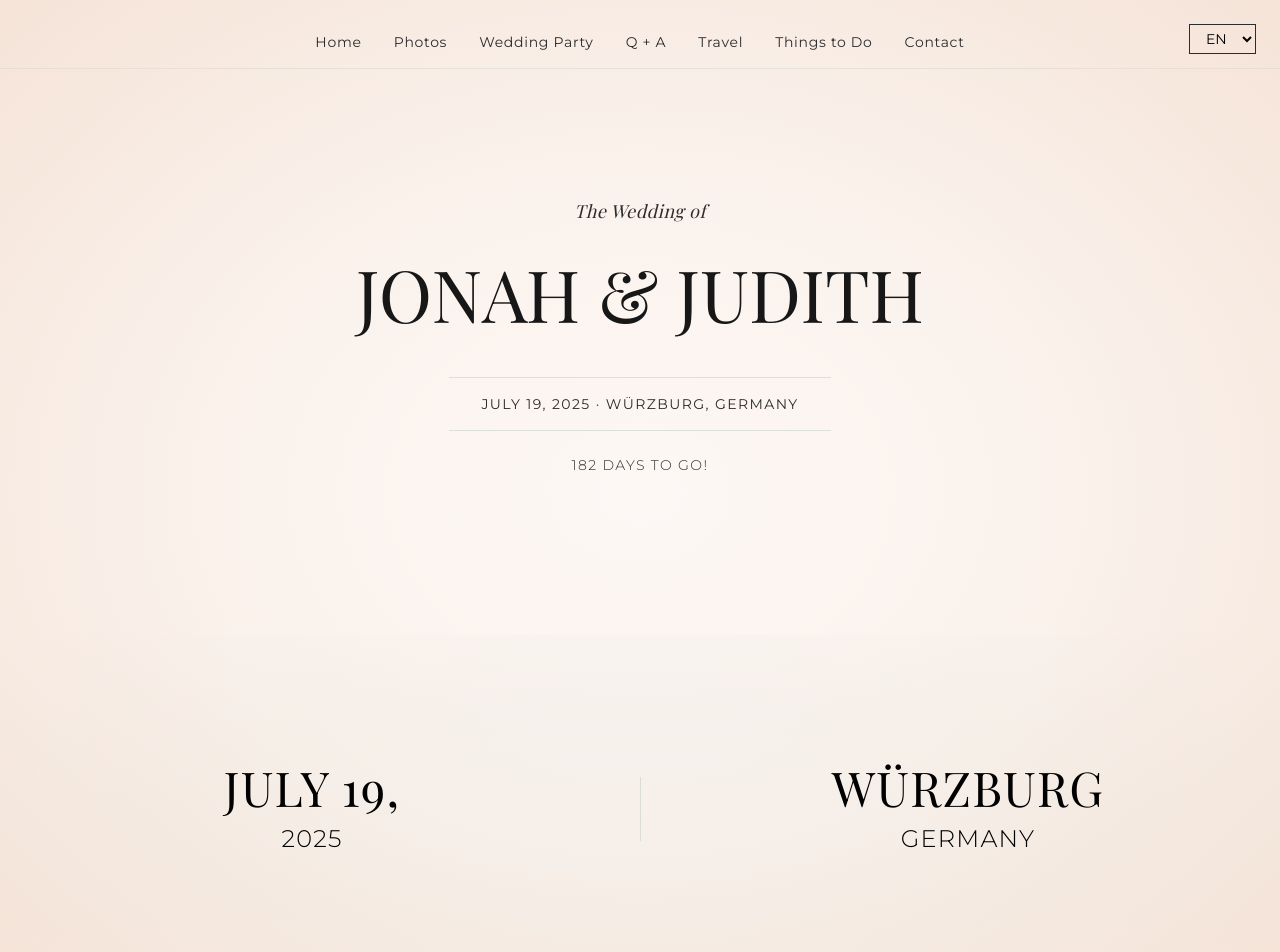
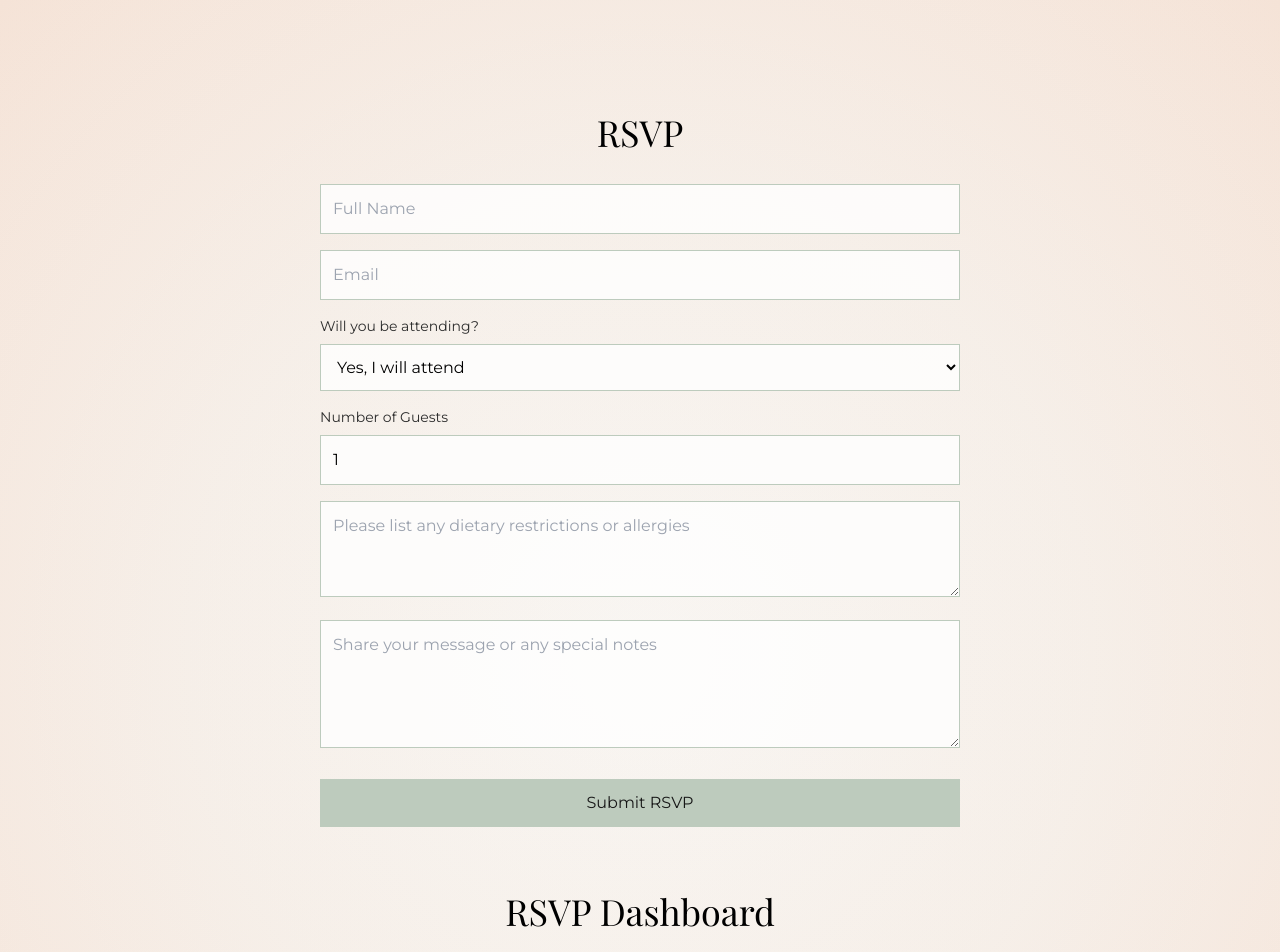
Before and after one commit to Jonesman-hub/wedding-website, a React (Vite) app: page / in a window 1280 px wide. Shown: the top 952 px of the page. Built offline with nearby package versions, Linux system fonts and the light colour scheme; a web font is replaced by a local one.

Commit message:
Update App.jsx with RSVP Form

```diff
--- a/src/App.jsx
+++ b/src/App.jsx
@@ -1,4 +1,5 @@
 import React, { useState } from 'react';
+import { RSVPForm, RSVPDashboard } from './components/RSVPForm';
 
 const translations = {
   en: {
@@ -9,14 +10,10 @@ const translations = {
       qa: "Q + A",
       travel: "Travel",
       todo: "Things to Do",
+      rsvp: "RSVP",  // Added RSVP nav item
       contact: "Contact"
     },
-    hero: {
-      title: "The Wedding of",
-      names: "JONAH & JUDITH",
-      location: "WÜRZBURG, GERMANY",
-      countdown: "DAYS TO GO!"
-    }
+    // ... rest of your existing translations
   },
   de: {
     nav: {
@@ -26,91 +23,38 @@ const translations = {
       qa: "F + A",
       travel: "Anreise",
       todo: "Aktivitäten",
+      rsvp: "RSVP",  // Added RSVP nav item
       contact: "Kontakt"
     },
-    hero: {
-      title: "Die Hochzeit von",
-      names: "JONAH & JUDITH",
-      location: "WÜRZBURG, DEUTSCHLAND",
-      countdown: "TAGE BIS ZUR HOCHZEIT!"
-    }
+    // ... rest of your existing translations
   }
 };
 
 function App() {
   const [currentLang, setCurrentLang] = useState('en');
+  const [rsvpList, setRsvpList] = useState([]);
   const t = translations[currentLang];
 
   const weddingDate = new Date('2025-07-19');
   const today = new Date();
   const daysUntil = Math.ceil((weddingDate - today) / (1000 * 60 * 60 * 24));
 
+  const handleRSVPSubmit = (formData) => {
+    setRsvpList(prev => [...prev, formData]);
+    // Here you would typically also send the data to a backend service
+  };
+
   return (
     <div className="min-h-screen bg-gradient-radial from-champagne-50 via-champagne-100 to-champagne-200">
-      {/* Language Switcher */}
-      <div className="fixed top-6 right-6 z-50">
-        <select
-          value={currentLang}
-          onChange={(e) => setCurrentLang(e.target.value)}
-          className="px-3 py-1 border border-charcoal-700 rounded-none bg-transparent text-sm hover:border-charcoal-900 transition-colors duration-300"
-        >
-          <option value="en">EN</option>
-          <option value="de">DE</option>
-        </select>
-      </div>
+      {/* Your existing code... */}
 
-      {/* Navigation */}
-      <nav className="pt-8 pb-4 border-b border-sage-300/30">
-        <div className="container mx-auto px-4">
-          <div className="flex flex-wrap justify-center gap-8 text-sm tracking-wider">
-            {Object.entries(t.nav).map(([key, value]) => (
-              <a
-                key={key}
-                href={`#${key}`}
-                className="text-charcoal-700 hover:text-charcoal-900 transition-all duration-300 hover:border-b hover:border-sage-300"
-              >
-                {value}
-              </a>
-            ))}
-          </div>
-        </div>
-      </nav>
+      {/* RSVP Section */}
+      <section id="rsvp" className="py-20 bg-gradient-radial from-sage-100/20 via-sage-200/10 to-transparent">
+        <RSVPForm onSubmit={handleRSVPSubmit} currentLang={currentLang} />
+        <RSVPDashboard rsvpList={rsvpList} currentLang={currentLang} />
+      </section>
 
-      {/* Hero Section */}
-      <div className="container mx-auto px-4 pt-32 pb-40 text-center">
-        <p className="text-lg text-charcoal-700 mb-8 font-display italic tracking-wide">
-          {t.hero.title}
-        </p>
-        <h1 className="text-5xl md:text-7xl text-charcoal-900 mb-12 font-display leading-tight">
-          {t.hero.names}
-        </h1>
-        <div className="space-y-6">
-          <p className="text-sm tracking-widest text-charcoal-700 border-b border-t border-sage-300/50 py-4 inline-block px-8">
-            JULY 19, 2025 · {t.hero.location}
-          </p>
-          <p className="text-sm tracking-widest text-charcoal-700 font-light">
-            {daysUntil} {t.hero.countdown}
-          </p>
-        </div>
-      </div>
-
-      {/* Event Details Section */}
-      <div className="py-32 relative">
-        <div className="absolute inset-0 bg-gradient-radial from-sage-100/20 via-sage-200/10 to-transparent"></div>
-        <div className="container mx-auto px-4 relative">
-          <div className="grid md:grid-cols-2 gap-16 text-center">
-            <div className="group">
-              <h2 className="text-4xl md:text-5xl font-display mb-3 tracking-wide">JULY 19,</h2>
-              <p className="text-2xl tracking-wider font-light transition-all duration-300 group-hover:text-sage-400">2025</p>
-            </div>
-            <div className="group relative">
-              <div className="absolute -left-8 top-1/2 transform -translate-y-1/2 h-16 w-px bg-sage-300/50 hidden md:block"></div>
-              <h2 className="text-4xl md:text-5xl font-display mb-3 tracking-wide">WÜRZBURG</h2>
-              <p className="text-2xl tracking-wider font-light transition-all duration-300 group-hover:text-sage-400">GERMANY</p>
-            </div>
-          </div>
-        </div>
-      </div>
+      {/* Rest of your existing code... */}
     </div>
   );
 }
```
